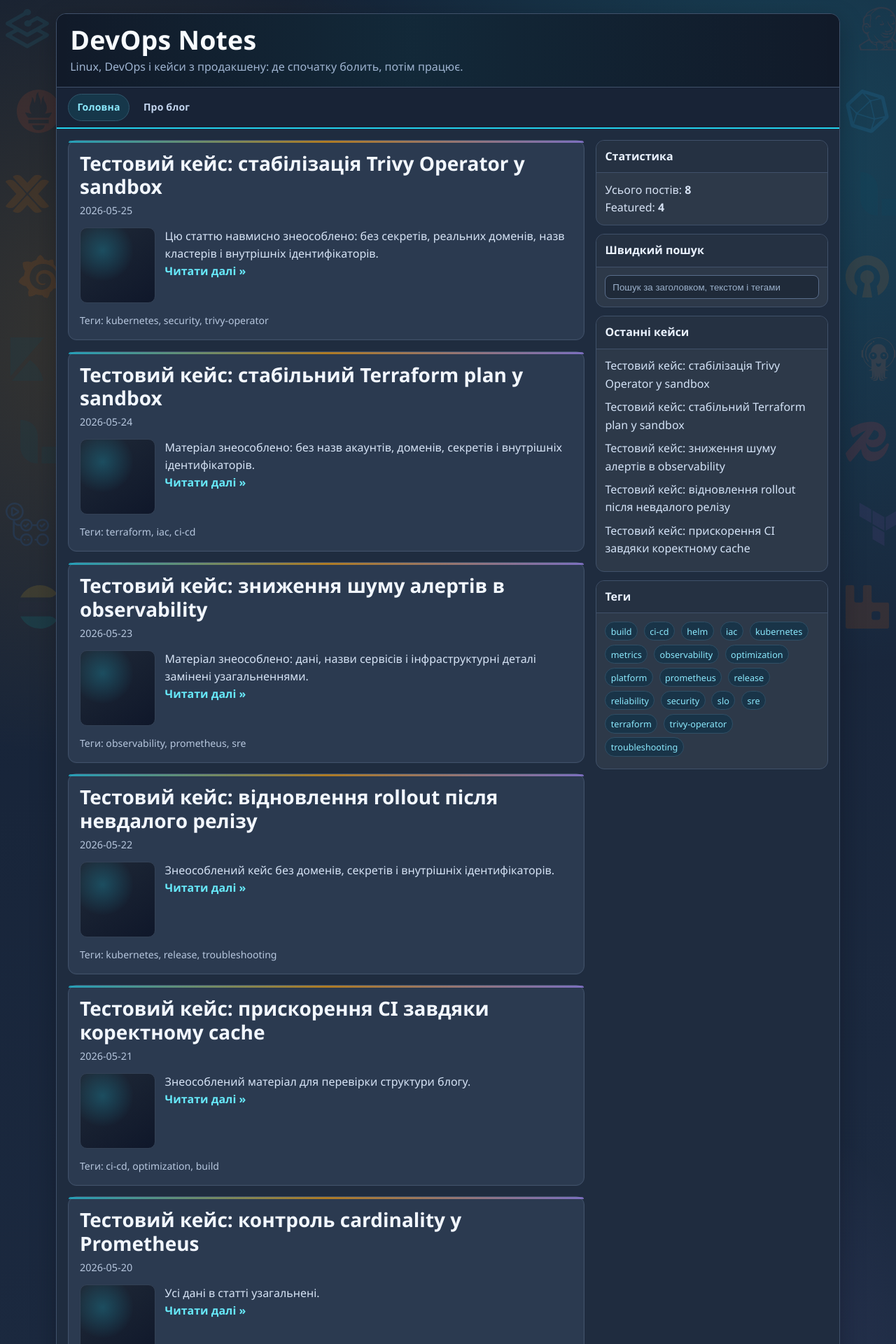
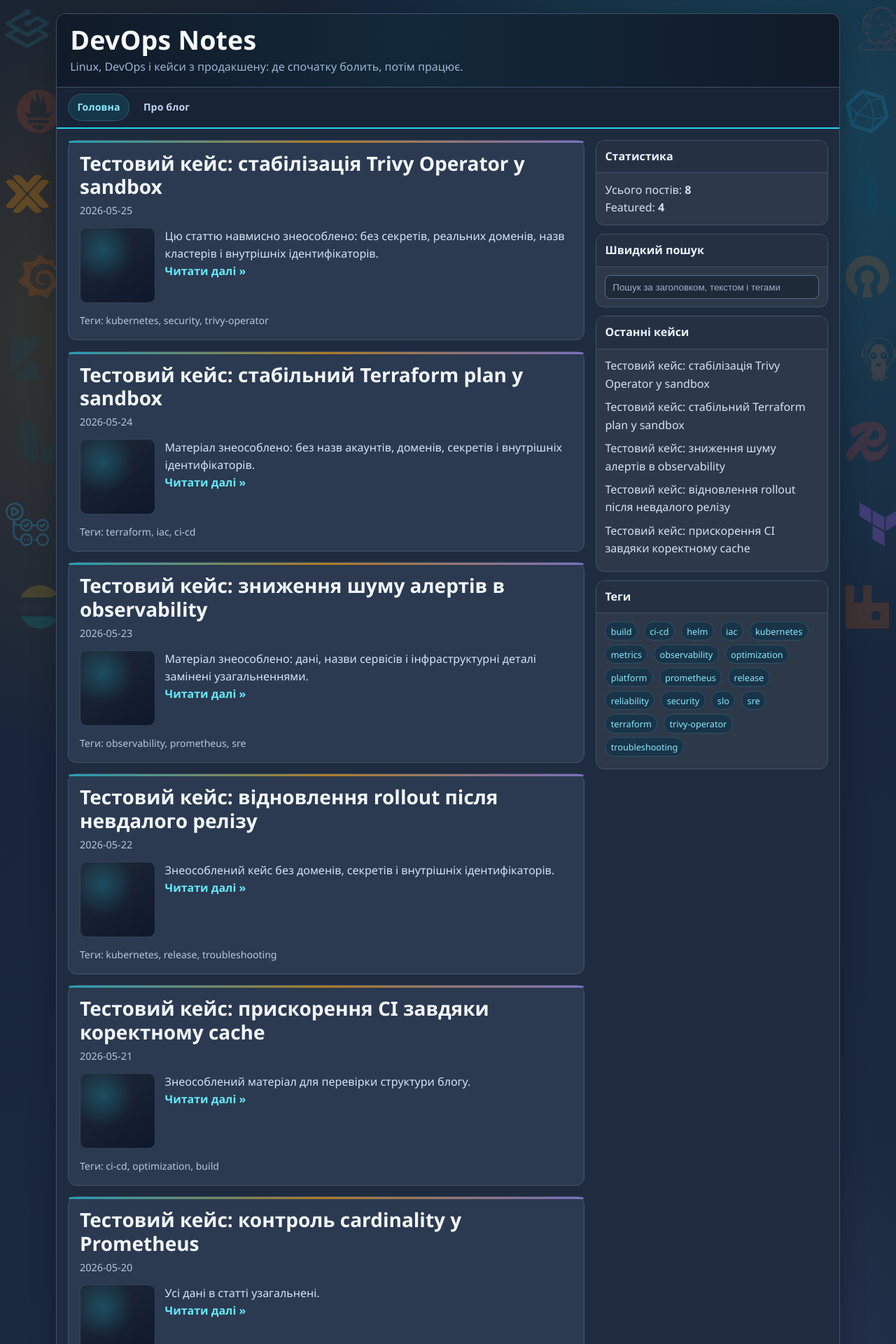
Before and after one commit to paparoot-devops/paparoot, a Jekyll site: the page built from index.html, in a window 1280 px wide. Shown: the top 1920 px of the page at 70% size. Built offline with Jekyll 4.4.1, drawn with Linux system fonts in a browser that asks for light colours.

```diff
--- a/_layouts/default.html
+++ b/_layouts/default.html
@@ -51,12 +51,13 @@
       position: absolute;
       width: 62px;
       height: 62px;
-      opacity: 0.12;
-      filter: saturate(0.95);
+      opacity: 0.16;
+      filter: saturate(0.98);
       transition: opacity 900ms ease;
     }
 
     .icon-cell.pulse { opacity: 0.8; }
+    .icon-cell.dark { opacity: 0.26; filter: saturate(1.02) brightness(1.35); }
 
     .site-shell {
       max-width: 1120px;
@@ -317,14 +318,28 @@
 
       function placeCell(x, y) {
         if (iconQueue.length === 0) return;
+        var src = iconQueue.pop();
         var img = document.createElement("img");
         img.className = "icon-cell";
-        img.src = iconQueue.pop();
+        img.src = src;
         img.alt = "";
         img.style.width = iconSize + "px";
         img.style.height = iconSize + "px";
         img.style.left = Math.round(x) + "px";
         img.style.top = Math.round(y) + "px";
+        if (
+          src.indexOf("kubernetes.svg") !== -1 ||
+          src.indexOf("bitwarden.svg") !== -1 ||
+          src.indexOf("postgresql.svg") !== -1 ||
+          src.indexOf("github-actions.svg") !== -1 ||
+          src.indexOf("gitlab.svg") !== -1 ||
+          src.indexOf("terraform.svg") !== -1 ||
+          src.indexOf("proxmox.svg") !== -1 ||
+          src.indexOf("newrelic.svg") !== -1 ||
+          src.indexOf("mysql.svg") !== -1
+        ) {
+          img.classList.add("dark");
+        }
         container.appendChild(img);
         allCells.push(img);
       }
```
